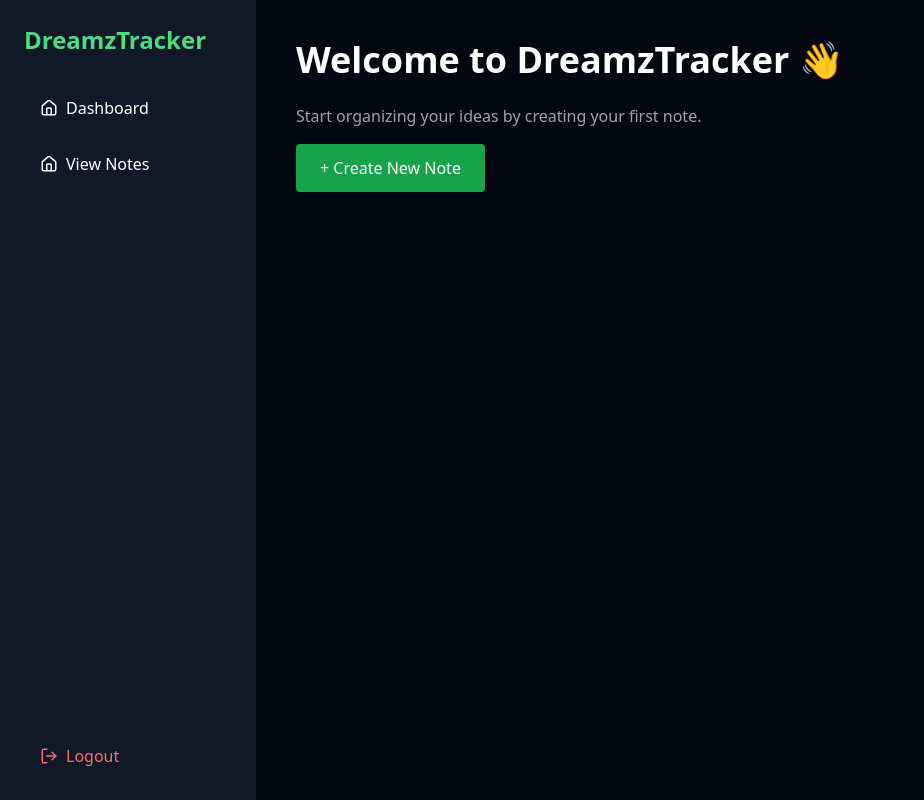
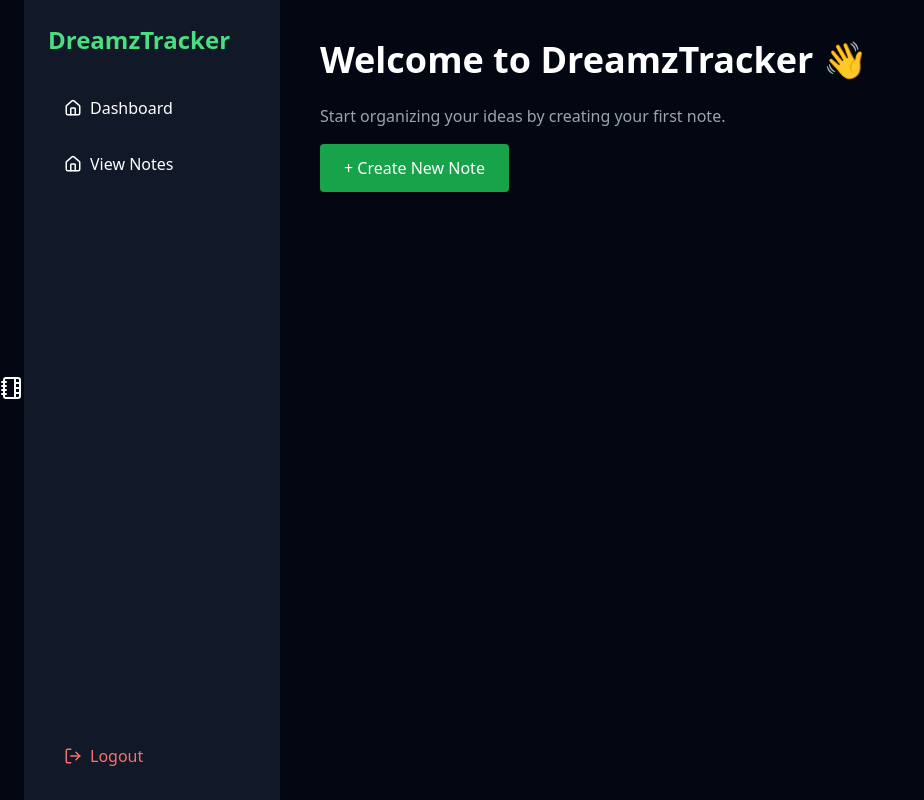
Before and after one commit to HridoyananditaRoy/MERN-TodoApp, a React (Vite) app in the folder Frontend/vite-project/: page / in a window 1280 px wide. Shown: the whole page, without its empty margins (0-924 px from the left). Built offline with nearby package versions, Linux system fonts and the light colour scheme; sample sign-in values are in the browser's storage.

Commit message:
Added a visually appealing icon to enhance user interface aesthetics.

```diff
--- a/Frontend/vite-project/src/components/Home.jsx
+++ b/Frontend/vite-project/src/components/Home.jsx
@@ -1,9 +1,93 @@
+// import React from 'react';
+// import { Link, useNavigate } from 'react-router-dom';
+// import toast from 'react-hot-toast';
+// import { LogOut, Plus, Home as HomeIcon, Hamburger } from 'lucide-react';
+
+// const Home = () => {
+//   const [isSidebarOpen, setIsSidebarOpen] = React.useState(true);
+//   const navigate = useNavigate();
+
+//   const handleLogout = () => {
+//     localStorage.removeItem('token');
+//     toast.success('Logged out successfully');
+//     navigate('/login');
+//   };
+
+//   const toggleSidebar = ()=>{
+//     setIsSidebarOpen(!isSidebarOpen);
+//   }
+
+//   return (
+//     <div className="flex h-screen bg-gray-950 text-white">
+//       {/* Sidebar */}
+//       {isSidebarOpen && (
+//       <aside className="w-64 bg-gray-900 p-6 flex flex-col justify-between">
+//         <div>
+//           <h2 className="text-2xl font-bold mb-8 text-green-400">DreamzTracker</h2>
+
+//           <nav className="space-y-4">
+//             <Link
+//               to="/"
+//               className="flex items-center gap-2 px-4 py-2 rounded hover:bg-gray-800 transition"
+//             >
+//               <HomeIcon size={18} />
+//               Dashboard
+//             </Link>
+//              <Link
+//               to="/view-notes"
+//               className="flex items-center gap-2 px-4 py-2 rounded hover:bg-gray-800 transition"
+//             >
+//               <HomeIcon size={18} />
+//               View Notes
+//             </Link>
+
+//             {/* <Link
+//               to="/create"
+//               className="flex items-center gap-2 px-4 py-2 rounded hover:bg-gray-800 transition"
+//             >
+//               <Plus size={18} />
+//               Create Note
+//             </Link> */}
+//           </nav>
+//         </div>
+
+//         <button
+//           onClick={handleLogout}
+//           className="flex items-center gap-2 px-4 py-2 rounded text-red-400 hover:bg-red-900 hover:text-white transition"
+//         >
+//           <LogOut size={18} />
+//           Logout
+//         </button>
+//       </aside>
+//       )}
+
+//       {/* Main Content */}
+//         <h1 className="text-4xl font-bold mb-6">Welcome to DreamzTracker 👋</h1>
+//         <p className="text-gray-400 mb-4">
+//           Start organizing your ideas by creating your first note.
+//         </p>
+
+//         <Link
+//           to="/create"
+//           className="inline-block bg-green-600 hover:bg-green-700 px-6 py-3 rounded text-white font-medium transition"
+//         >
+//           + Create New Note
+//         </Link>
+//       </main>
+//     </div>
+//   );
+// };
+
+// export default Home;
+
+
 import React from 'react';
 import { Link, useNavigate } from 'react-router-dom';
 import toast from 'react-hot-toast';
-import { LogOut, Plus, Home as HomeIcon } from 'lucide-react';
+import { LogOut, Plus, Home as HomeIcon, Hamburger, HamburgerIcon, ArrowBigRight, NotebookTabsIcon } from 'lucide-react';
 
 const Home = () => {
+  const [isSidebarOpen, setIsSidebarOpen] = React.useState(true);
   const navigate = useNavigate();
 
   const handleLogout = () => {
@@ -12,9 +96,18 @@ const Home = () => {
     navigate('/login');
   };
 
+  const toggleSidebar = () => {
+    setIsSidebarOpen(!isSidebarOpen);
+  };
+
   return (
     <div className="flex h-screen bg-gray-950 text-white">
+        <button onClick={toggleSidebar} className="mb-6 text-white">
+          <NotebookTabsIcon size={24} />
+        </button>
+
       {/* Sidebar */}
+      {isSidebarOpen && (
         <aside className="w-64 bg-gray-900 p-6 flex flex-col justify-between">
           <div>
             <h2 className="text-2xl font-bold mb-8 text-green-400">DreamzTracker</h2>
@@ -27,6 +120,7 @@ const Home = () => {
                 <HomeIcon size={18} />
                 Dashboard
               </Link>
+
               <Link
                 to="/view-notes"
                 className="flex items-center gap-2 px-4 py-2 rounded hover:bg-gray-800 transition"
@@ -34,14 +128,6 @@ const Home = () => {
                 <HomeIcon size={18} />
                 View Notes
               </Link>
-
-            {/* <Link
-              to="/create"
-              className="flex items-center gap-2 px-4 py-2 rounded hover:bg-gray-800 transition"
-            >
-              <Plus size={18} />
-              Create Note
-            </Link> */}
             </nav>
           </div>
 
@@ -53,9 +139,12 @@ const Home = () => {
             Logout
           </button>
         </aside>
+      )}
 
       {/* Main Content */}
       <main className="flex-1 p-10 overflow-y-auto">
+        {/* Hamburger Toggle Button */}
+
         <h1 className="text-4xl font-bold mb-6">Welcome to DreamzTracker 👋</h1>
         <p className="text-gray-400 mb-4">
           Start organizing your ideas by creating your first note.
```
Lines whose indentation alone changed are shown as unchanged.
